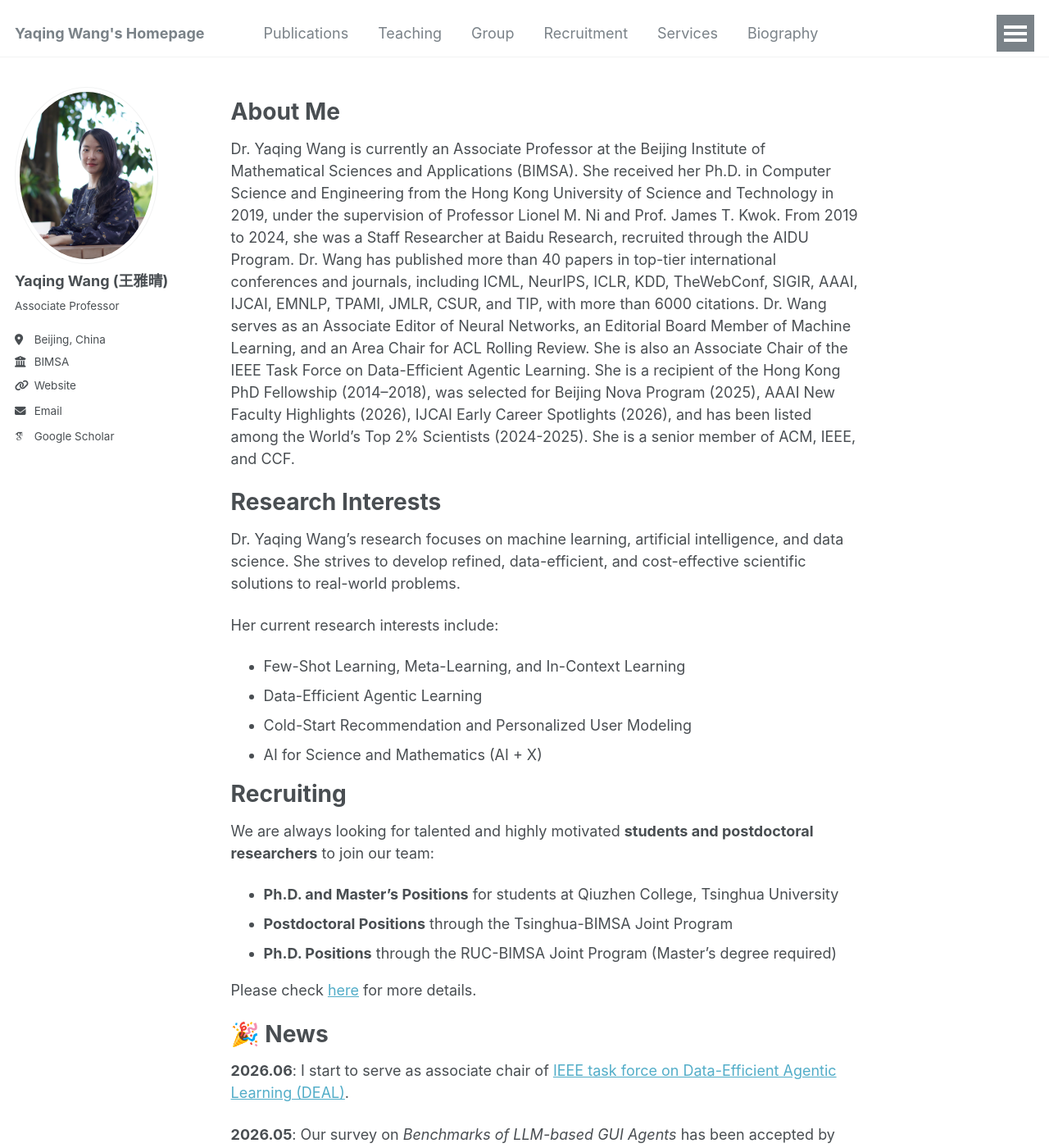
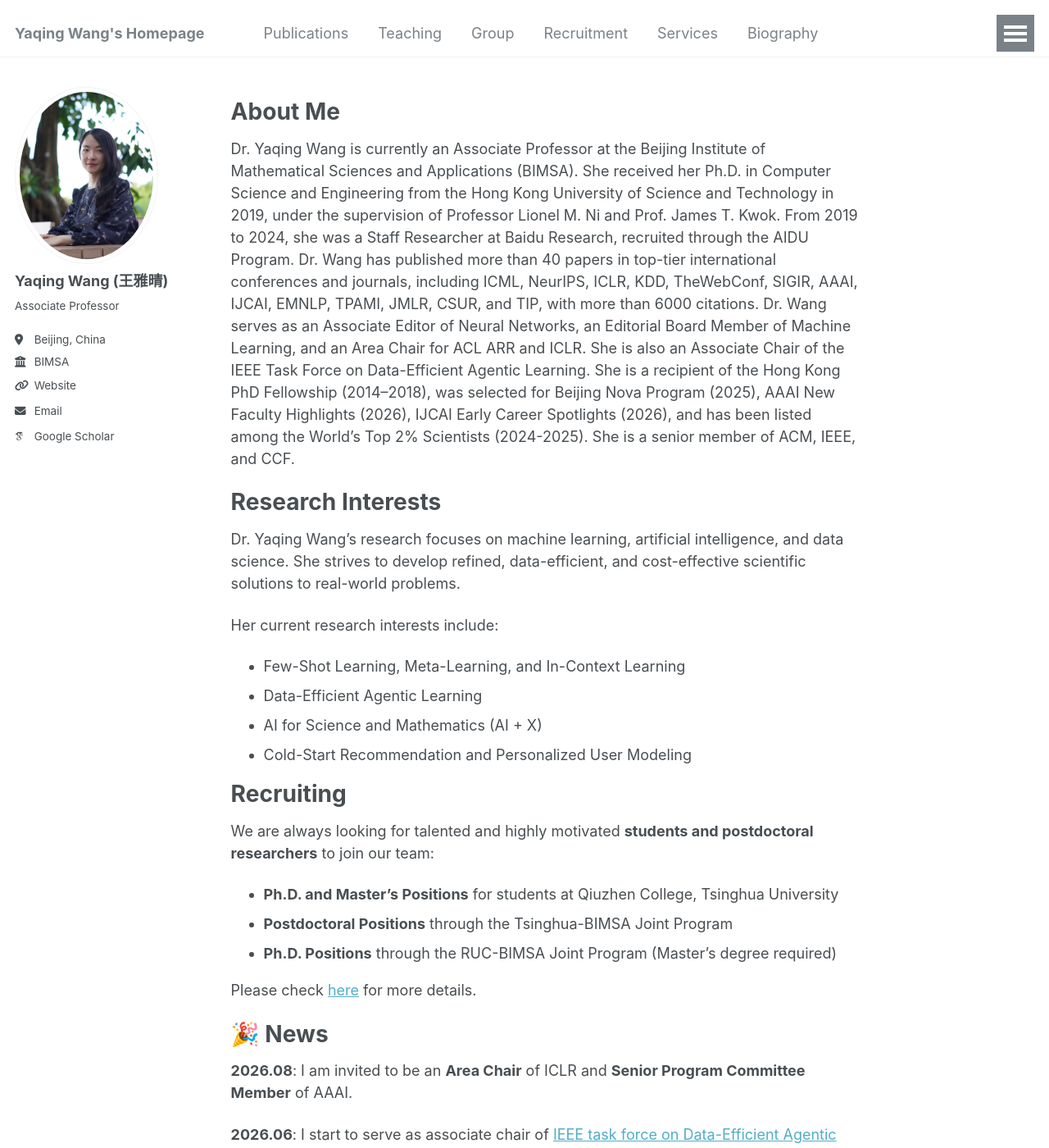
Before and after one commit to wangyaqing/wangyaqing.github.io, a Jekyll site: the page built from _pages/about.md, in a window 1280 px wide and 1400 px high. Shown: the whole window at 82% size. Built offline with Jekyll 4.4.1, drawn with Linux system fonts in a browser that asks for light colours; some web fonts are replaced.

Commit message:
add service

```diff
--- a/_pages/about.md
+++ b/_pages/about.md
@@ -12,7 +12,7 @@
 She received her Ph.D. in Computer Science and Engineering from the Hong Kong University of Science and Technology in 2019, under the supervision of Professor Lionel M. Ni and Prof. James T. Kwok.
 From 2019 to 2024, she was a Staff Researcher at Baidu Research, recruited through the AIDU Program.
 Dr. Wang has published more than 40 papers in top-tier international conferences and journals, including ICML, NeurIPS, ICLR, KDD, TheWebConf, SIGIR, AAAI, IJCAI, EMNLP, TPAMI, JMLR, CSUR, and TIP, with more than 6000 citations.
-Dr. Wang serves as an Associate Editor of Neural Networks, an Editorial Board Member of Machine Learning, and an Area Chair for ACL Rolling Review. She is also an Associate Chair of the IEEE Task Force on Data-Efficient Agentic Learning.
+Dr. Wang serves as an Associate Editor of Neural Networks, an Editorial Board Member of Machine Learning, and an Area Chair for ACL ARR and ICLR. She is also an Associate Chair of the IEEE Task Force on Data-Efficient Agentic Learning.
 She is a recipient of the Hong Kong PhD Fellowship (2014–2018), was selected for Beijing Nova Program (2025), AAAI New Faculty Highlights (2026),
 IJCAI Early Career Spotlights (2026),
 and has been listed among the World’s Top 2% Scientists (2024-2025). She is a senior member of ACM, IEEE, and CCF.
@@ -25,8 +25,9 @@
 Her current research interests include:
 - Few-Shot Learning, Meta-Learning, and In-Context Learning
 - Data-Efficient Agentic Learning
+- AI for Science and Mathematics (AI + X)
 - Cold-Start Recommendation and Personalized User Modeling
-- AI for Science and Mathematics (AI + X)
+
 
 
 # Recruiting
@@ -41,6 +42,7 @@
 
 
 # 🎉 News
+**2026.08**: I am invited to be an **Area Chair** of ICLR and **Senior Program Committee Member** of AAAI.
 
 **2026.06**: I start to serve as associate chair of [IEEE task force on Data-Efficient Agentic Learning (DEAL)](https://cis.taskforce.ieee.org/deal/).
 
--- a/_pages/services.html
+++ b/_pages/services.html
@@ -17,7 +17,7 @@
 <p>
 </p><ul>
 </li><li> <strong>Action Editor</strong>: Neural Networks 2026
-</li><li> <strong>Area Chair</strong>: ACL Rolling Review 2025
+</li><li> <strong>Area Chair</strong>: ACL ARR 2025, ICLR 2027
 </li><li> <strong>Senior Program Committee Member</strong>: IJCAI 2021, AAAI 2022, AAAI 2027
 </li><li> <strong>Conference Reviewer / Program Committee Member</strong>: ICML 2019-2026, NeurIPS 2019-2026, ICLR 2020-2026, AAAI 2020-2026, IJCAI 2020-2024, KDD 2022-2026, TheWebConf 2023-2025, AISTATS 2019-2024, IJCNN 2020-2022, ACML 2019-2022 etc.
 </li><li> <strong>Journal Reviewer</strong>: TPAMI, AIJ, CSUR, TNNLS, TIP, IJCV, TASLP, PR, MLJ, NN, KAIS etc.
```
